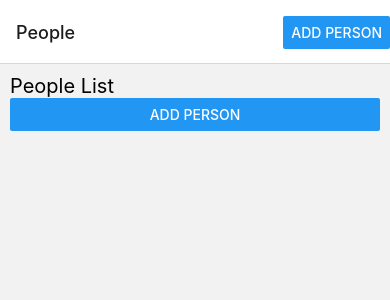
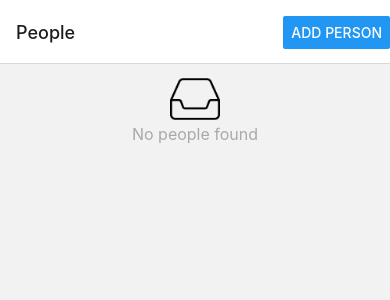
Before and after one commit to tse00022/mad9135-react-native-giftr-app, a React Native app: screen /PeopleScreen in a window 390 px wide. Shown: the top 300 px of the page. Built offline with nearby package versions, Linux system fonts and the light colour scheme.

Commit message:
Handle empty people state

```diff
--- a/screens/PeopleScreen.js
+++ b/screens/PeopleScreen.js
@@ -1,5 +1,5 @@
 import React, { useContext } from "react";
-import { Button, FlatList, View, Text, SafeAreaView } from "react-native";
+import { Button, FlatList, View, Text, Image } from "react-native";
 import PeopleContext from "../PeopleContext";
 
 export default function PeopleScreen({navigation}) {
@@ -8,6 +8,19 @@ export default function PeopleScreen({navigation}) {
 
   return (
     <View style={{padding: 10}}>
+        { people && people.length === 0 &&
+          <View style={{height: "100%", justifyContent:"center", alignItems: "center", paddingBottom:100}}>
+            <Image
+              source={require("../assets/empty.png")}
+              style={{width: 50, height: 50}}
+              resizeMode="contain"
+            />
+            <Text style={{fontSize: 16, color: "darkgrey"}}>No people found</Text>
+          </View>
+        }
+        {
+          people && people.length > 0 &&
+          <View>
             <Text style={{fontSize: 20}}>People List</Text>
             <FlatList
                 data={people}
@@ -19,9 +32,9 @@ export default function PeopleScreen({navigation}) {
                 </View>
                 )}
             />
-        <Button title="Add Person" onPress={() => {
-            navigation.navigate("AddPerson");
-        }} />
+          </View>
+        }
+
     </View>
   );
 }
```
Also changed, not shown: assets/empty.png (added). Lines whose indentation alone changed are shown as unchanged.
